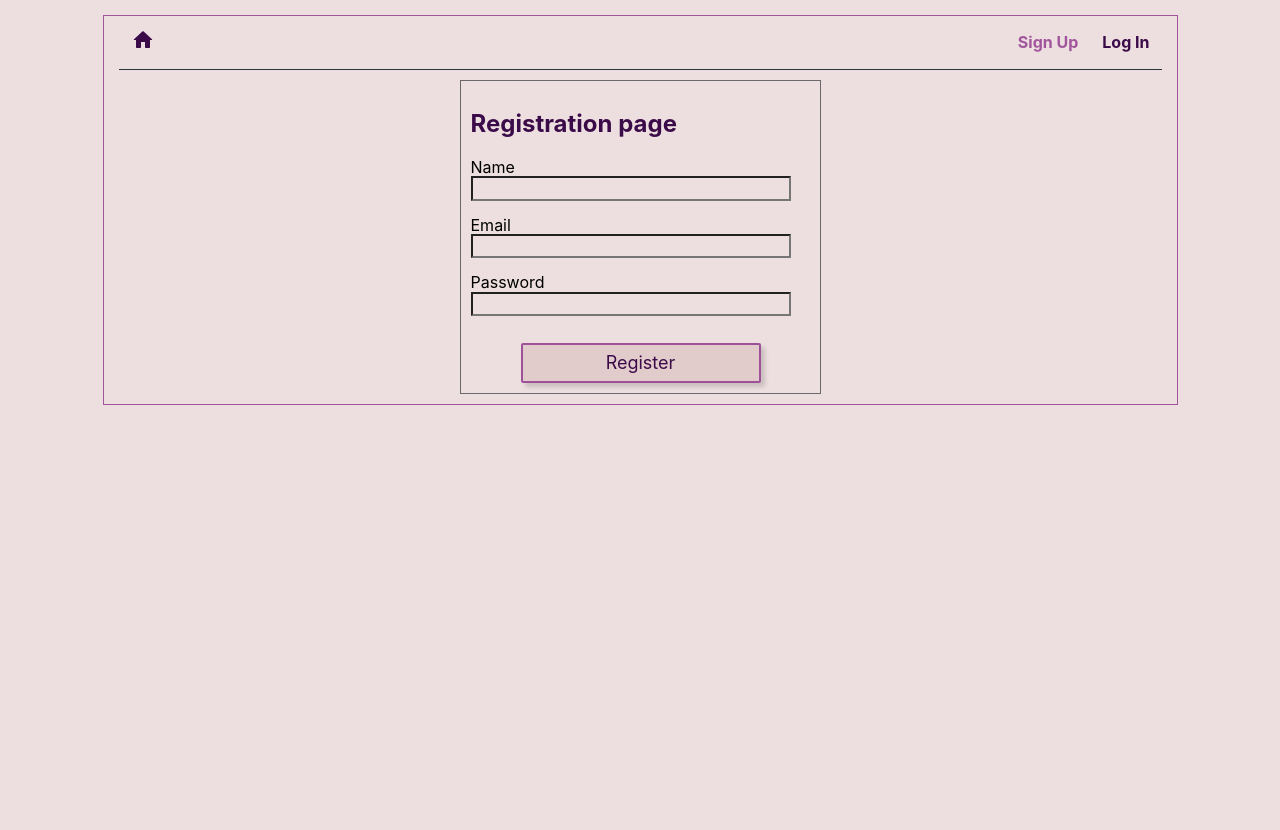
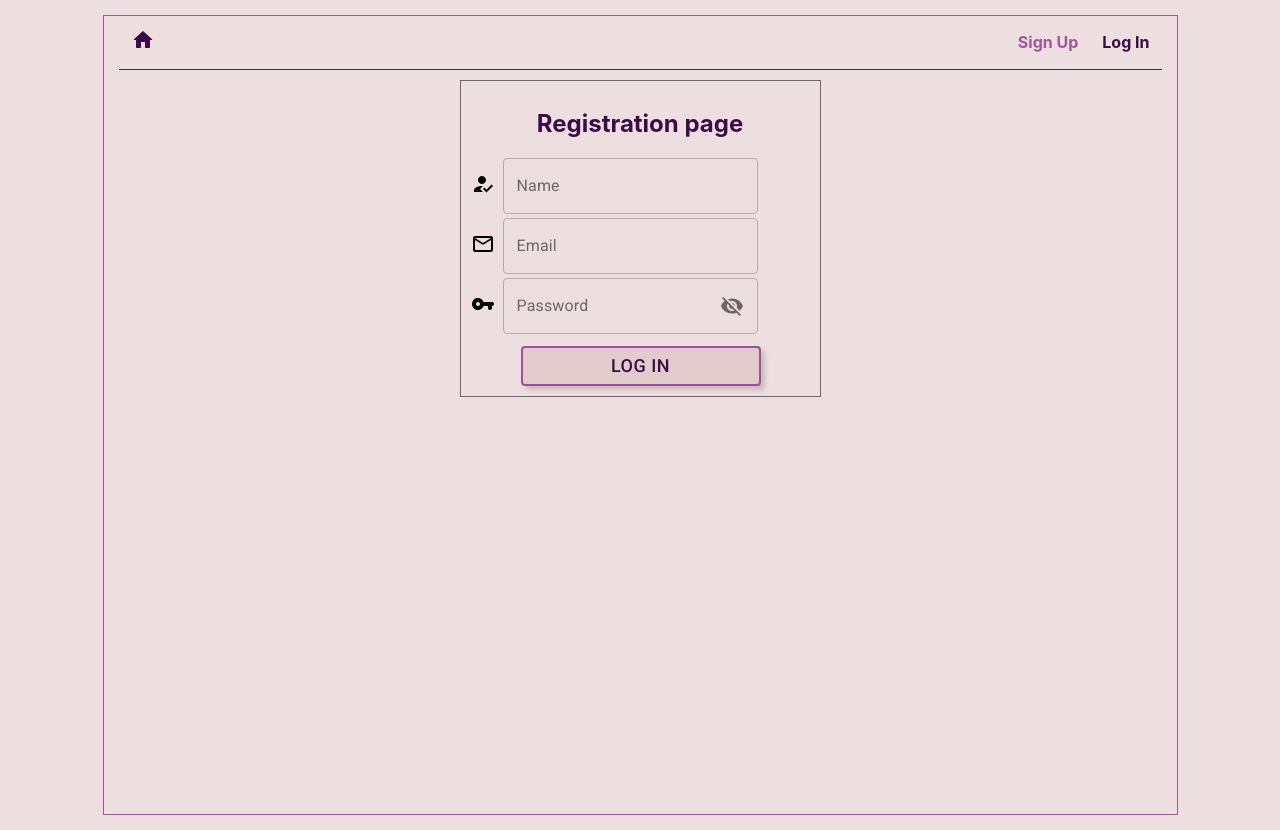
Before and after one commit to Larysa1387/goit-react-hw-08-phonebook, a React (Create React App) app: page /register in a window 1280 px wide. Before the commit the page ends 800 px from the top, so only its background shows below. Built offline with nearby package versions, Linux system fonts and the light colour scheme.

Commit message:
add material-ui components

```diff
--- a/package.json
+++ b/package.json
@@ -2,7 +2,6 @@
   "name": "goit-react-hw-08-phonebook",
   "version": "0.1.0",
   "private": true,
-  "homepage": "http://larysa1387.github.io/goit-react-hw-08-phonebook",
   "dependencies": {
     "@material-ui/core": "^4.12.3",
     "@material-ui/icons": "^4.11.2",
@@ -30,7 +29,7 @@
     "test": "react-scripts test",
     "eject": "react-scripts eject",
     "predeploy": "npm run build",
-    "deploy": "gh-pages -d build",
+    "deploy": "netlify deploy -p",
     "server": "json-server --port 4040 --delay 500 --watch db.json"
   },
   "eslintConfig": {
--- a/src/components/Container/Container.module.css
+++ b/src/components/Container/Container.module.css
@@ -1,5 +1,6 @@
 .container {
   max-width: 1075px;
+  min-height: 100vh;
   margin: 15px auto;
   padding-left: 15px;
   padding-right: 15px;
--- a/src/components/UserMenu/UserMenu.module.css
+++ b/src/components/UserMenu/UserMenu.module.css
@@ -23,3 +23,9 @@
   color: #ffff;
   background-color: rgb(59, 11, 73);
 }
+.MuiIconButton_root {
+  composes: logOut_btn;
+}
+.MuiIconButton_root:hover {
+  background-color: rgb(59, 11, 73);
+}
--- a/src/views/LoginView.js
+++ b/src/views/LoginView.js
@@ -3,58 +3,116 @@ import { useDispatch } from "react-redux";
 import { authOperations } from "redux/auth";
 import s from "./Views.module.css";
 
+import InputLabel from "@material-ui/core/InputLabel";
+import TextField from "@material-ui/core/TextField";
+import FormControl from "@material-ui/core/FormControl";
+
+import InputAdornment from "@material-ui/core/InputAdornment";
+import MailOutlineRoundedIcon from "@material-ui/icons/MailOutlineRounded";
+import VpnKeyRoundedIcon from "@material-ui/icons/VpnKeyRounded";
+import Grid from "@material-ui/core/Grid";
+import OutlinedInput from "@material-ui/core/OutlinedInput";
+import IconButton from "@material-ui/core/IconButton";
+import Visibility from "@material-ui/icons/Visibility";
+import VisibilityOff from "@material-ui/icons/VisibilityOff";
+import Button from "@material-ui/core/Button";
+
 export default function LoginView() {
-  const [email, setEmail] = useState("");
-  const [password, setPassword] = useState("");
   const dispatch = useDispatch();
+  const [values, setValues] = useState({
+    amount: "",
+    email: "",
+    password: "",
+    weight: "",
+    weightRange: "",
+    showPassword: false,
+  });
 
-  const handleChange = ({ target: { name, value } }) => {
-    switch (name) {
-      case "email":
-        return setEmail(value);
-      case "password":
-        return setPassword(value);
-      default:
-        return;
-    }
+  const handleChange = e => {
+    const { name, value } = e.target;
+    setValues({ ...values, [name]: value });
+  };
+  const handleChangePassword = prop => event => {
+    setValues({ ...values, [prop]: event.target.value });
   };
   const handleSubmit = e => {
     e.preventDefault();
-    dispatch(authOperations.logIn({ email, password }));
-    setEmail("");
-    setPassword("");
+    dispatch(
+      authOperations.logIn({ email: values.email, password: values.password })
+    );
+  };
+
+  const handleClickShowPassword = () => {
+    setValues({ ...values, showPassword: !values.showPassword });
+  };
+
+  const handleMouseDownPassword = event => {
+    event.preventDefault();
   };
 
   return (
     <div className={s.align}>
       <h2 className={s.page_title}>Log In page</h2>
 
-      <form onSubmit={handleSubmit} className={s.form} autoComplete="off">
-        <label className={s.label}>
-          Email
-          <input
-            className={s.input}
-            type="email"
-            name="email"
-            value={email}
-            onChange={handleChange}
-          />
-        </label>
+      <form
+        onSubmit={handleSubmit}
+        className={s.form}
+        autoComplete="off"
+        noValidate
+      >
+        <Grid container spacing={1} alignItems="center">
+          <Grid item>
+            <MailOutlineRoundedIcon />
+          </Grid>
+          <Grid item>
+            <TextField
+              className={s.input}
+              id="outlined-basic"
+              label="Email"
+              variant="outlined"
+              type="email"
+              name="email"
+              value={values.email}
+              onChange={handleChange}
+            />
+          </Grid>
+        </Grid>
+        <Grid container spacing={1} alignItems="center">
+          <Grid item>
+            <VpnKeyRoundedIcon />
+          </Grid>
+          <Grid item>
+            <FormControl variant="outlined" size="medium">
+              <InputLabel htmlFor="outlined-adornment-password">
+                Password
+              </InputLabel>
+              <OutlinedInput
+                id="outlined-adornment-password"
+                type={values.showPassword ? "text" : "password"}
+                name="password"
+                value={values.password}
+                onChange={handleChangePassword("password")}
+                endAdornment={
+                  <InputAdornment position="end">
+                    <IconButton
+                      aria-label="toggle password visibility"
+                      onClick={handleClickShowPassword}
+                      onMouseDown={handleMouseDownPassword}
+                      edge="end"
+                    >
+                      {values.showPassword ? <Visibility /> : <VisibilityOff />}
+                    </IconButton>
+                  </InputAdornment>
+                }
+                labelWidth={70}
+              />
+            </FormControl>
+          </Grid>
+        </Grid>
 
-        <label className={s.label}>
-          Password
-          <input
-            className={s.input}
-            type="password"
-            name="password"
-            value={password}
-            onChange={handleChange}
-          />
-        </label>
-
-        <button className={s.btn_submit} type="submit">
+        <Button variant="outlined" type="submit" className={s.btn_submit}>
           Log In
-        </button>
+        </Button>
       </form>
     </div>
   );
--- a/src/views/RegisterView.js
+++ b/src/views/RegisterView.js
@@ -3,40 +3,144 @@ import { useDispatch } from "react-redux";
 import { authOperations } from "redux/auth";
 import s from "./Views.module.css";
 
+import InputLabel from "@material-ui/core/InputLabel";
+import TextField from "@material-ui/core/TextField";
+import FormControl from "@material-ui/core/FormControl";
+
+import InputAdornment from "@material-ui/core/InputAdornment";
+import MailOutlineRoundedIcon from "@material-ui/icons/MailOutlineRounded";
+import VpnKeyRoundedIcon from "@material-ui/icons/VpnKeyRounded";
+import HowToRegIcon from "@material-ui/icons/HowToReg";
+import Grid from "@material-ui/core/Grid";
+import OutlinedInput from "@material-ui/core/OutlinedInput";
+import IconButton from "@material-ui/core/IconButton";
+import Visibility from "@material-ui/icons/Visibility";
+import VisibilityOff from "@material-ui/icons/VisibilityOff";
+import Button from "@material-ui/core/Button";
+
 export default function RegisterView() {
-  const [name, setName] = useState("");
-  const [email, setEmail] = useState("");
-  const [password, setPassword] = useState("");
+  // const [name, setName] = useState("");
+  // const [email, setEmail] = useState("");
+  // const [password, setPassword] = useState("");
   const dispatch = useDispatch();
+  const [values, setValues] = useState({
+    amount: "",
+    name: "",
+    email: "",
+    password: "",
+    weight: "",
+    weightRange: "",
+    showPassword: false,
+  });
 
-  const handleChange = ({ target: { name, value } }) => {
-    switch (name) {
-      case "name":
-        return setName(value);
-      case "email":
-        return setEmail(value);
-      case "password":
-        return setPassword(value);
-
-      default:
-        return;
-    }
+  const handleChange = e => {
+    const { name, value } = e.target;
+    setValues({ ...values, [name]: value });
+  };
+  const handleChangePassword = prop => event => {
+    setValues({ ...values, [prop]: event.target.value });
   };
 
   const handleSubmit = e => {
     e.preventDefault();
-    dispatch(authOperations.register({ name, email, password }));
-    setName("");
-    setEmail("");
-    setPassword("");
+    dispatch(
+      authOperations.register({
+        name: values.name,
+        email: values.email,
+        password: values.password,
+      })
+    );
+  };
+  const handleClickShowPassword = () => {
+    setValues({ ...values, showPassword: !values.showPassword });
+  };
+
+  const handleMouseDownPassword = event => {
+    event.preventDefault();
   };
 
   return (
     <div className={s.align}>
       <h2 className={s.page_title}>Registration page</h2>
 
-      <form onSubmit={handleSubmit} className={s.form} autoComplete="off">
-        <label className={s.label}>
+      <form
+        onSubmit={handleSubmit}
+        className={s.form}
+        autoComplete="off"
+        noValidate
+      >
+        <Grid container spacing={1} alignItems="center">
+          <Grid item>
+            <HowToRegIcon />
+          </Grid>
+          <Grid item>
+            <TextField
+              className={s.input}
+              id="outlined-basic"
+              label="Name"
+              variant="outlined"
+              type="text"
+              name="name"
+              value={values.name}
+              onChange={handleChange}
+            />
+          </Grid>
+        </Grid>
+        <Grid container spacing={1} alignItems="center">
+          <Grid item>
+            <MailOutlineRoundedIcon />
+          </Grid>
+          <Grid item>
+            <TextField
+              className={s.input}
+              id="outlined-basic"
+              label="Email"
+              variant="outlined"
+              type="email"
+              name="email"
+              value={values.email}
+              onChange={handleChange}
+            />
+          </Grid>
+        </Grid>
+        <Grid container spacing={1} alignItems="center">
+          <Grid item>
+            <VpnKeyRoundedIcon />
+          </Grid>
+          <Grid item>
+            <FormControl variant="outlined" size="medium">
+              <InputLabel htmlFor="outlined-adornment-password">
+                Password
+              </InputLabel>
+              <OutlinedInput
+                id="outlined-adornment-password"
+                type={values.showPassword ? "text" : "password"}
+                name="password"
+                value={values.password}
+                onChange={handleChangePassword("password")}
+                endAdornment={
+                  <InputAdornment position="end">
+                    <IconButton
+                      aria-label="toggle password visibility"
+                      onClick={handleClickShowPassword}
+                      onMouseDown={handleMouseDownPassword}
+                      edge="end"
+                    >
+                      {values.showPassword ? <Visibility /> : <VisibilityOff />}
+                    </IconButton>
+                  </InputAdornment>
+                }
+                labelWidth={70}
+              />
+            </FormControl>
+          </Grid>
+        </Grid>
+
+        <Button variant="outlined" type="submit" className={s.btn_submit}>
+          Log In
+        </Button>
+
+        {/* <label className={s.label}>
           Name
           <input
             className={s.input}
@@ -45,9 +149,9 @@ export default function RegisterView() {
             value={name}
             onChange={handleChange}
           />
-        </label>
+        </label> */}
 
-        <label className={s.label}>
+        {/* <label className={s.label}>
           Email
           <input
             className={s.input}
@@ -71,7 +175,7 @@ export default function RegisterView() {
 
         <button className={s.btn_submit} type="submit">
           Register
-        </button>
+        </button> */}
       </form>
     </div>
   );
--- a/src/views/Views.module.css
+++ b/src/views/Views.module.css
@@ -5,6 +5,7 @@
   border: 1px solid #282c34a8;
 }
 .page_title {
+  text-align: center;
   color: rgb(59, 11, 73);
 }
 .form {
@@ -16,6 +17,7 @@
   margin-bottom: 15px;
 }
 .input {
+  width: 255px;
   background: inherit;
 }
 .btn_submit {
@@ -23,7 +25,7 @@
   height: 40px;
   margin-left: 50px;
   margin-top: 12px;
-  border-radius: 2px;
+  border-radius: 4px;
   color: rgb(59, 11, 73);
   background-color: rgba(209, 174, 174, 0.39);
   border: 2px solid rgba(131, 30, 131, 0.712);
```
Also changed, not shown: src/components/UserMenu/UserMenu.js (+6 -3 lines), 1 other file (tests, documents, lock files or other folders).
